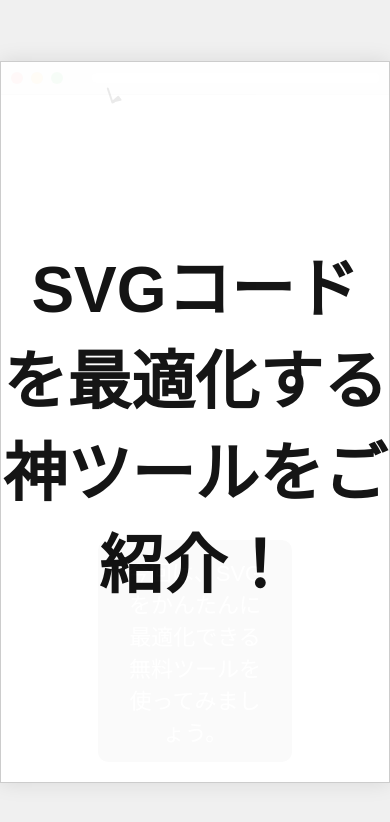
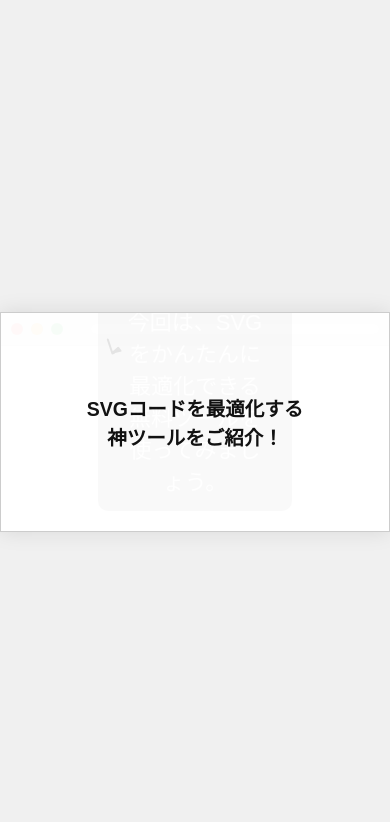
Before and after one commit to SL-9/svg-video, a plain HTML site: page index.html in a window 390 px wide. Drawn offline with Linux system fonts and the light colour scheme.

Commit message:
feat: Add responsive design

```diff
--- a/script.js
+++ b/script.js
@@ -160,6 +160,16 @@ document.addEventListener('DOMContentLoaded', () => {
             }
             #preview-svg { opacity: 0; transition: opacity 0.5s; }
             #output-code { opacity: 0; transition: opacity 0.5s; }
+
+            @media (max-width: 768px) {
+                main {
+                    grid-template-columns: 1fr; /* Switch to a single column */
+                    grid-template-rows: auto auto auto; /* Each item gets its own row */
+                }
+                .output-wrapper {
+                    grid-column: 1; /* Unset span */
+                }
+            }
         </style>
         <header>
             <h1>SVGOMG</h1>
--- a/style.css
+++ b/style.css
@@ -9,14 +9,16 @@ body {
 }
 
 #screen {
-    width: 1280px;
-    height: 720px;
+    width: 100%;
+    max-width: 1280px;
+    aspect-ratio: 16 / 9;
     background-color: #fff;
     position: relative;
     overflow: hidden;
     border: 1px solid #ccc;
     box-shadow: 0 0 20px rgba(0,0,0,0.1);
 }
+
 
 .overlay-text {
     position: absolute;
@@ -29,13 +31,20 @@ body {
     justify-content: center;
     align-items: center;
     background-color: rgba(255, 255, 255, 0.95);
-    font-size: 64px;
+    font-size: 5vw; /* Use viewport width for responsive font size */
     font-weight: bold;
     text-align: center;
     z-index: 100;
     opacity: 0;
     transition: opacity 0.5s ease-in-out;
 }
+
+@media (min-width: 1280px) {
+    .overlay-text {
+        font-size: 64px; /* Set a max font size on large screens */
+    }
+}
+
 
 .overlay-text.active {
     opacity: 1;
```
